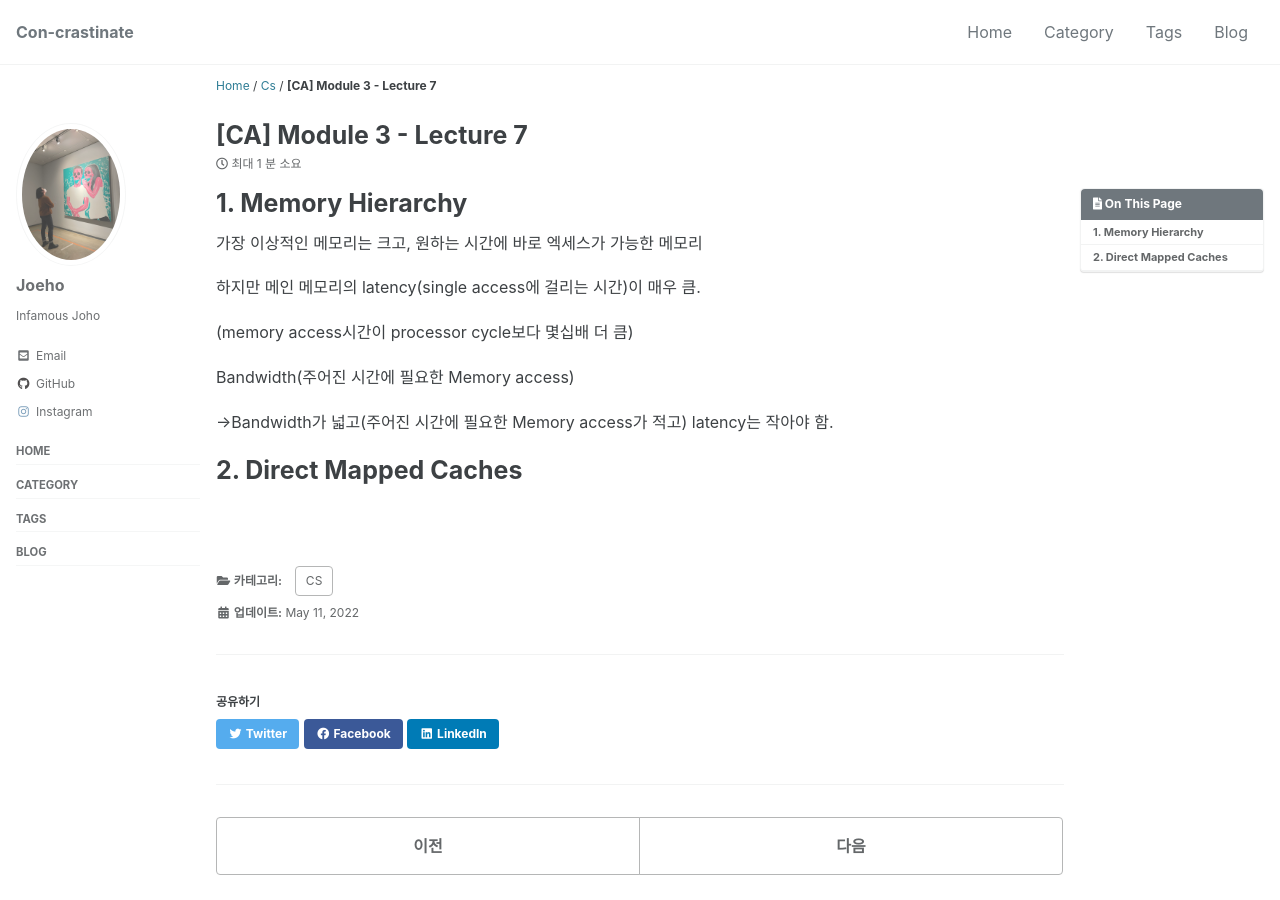
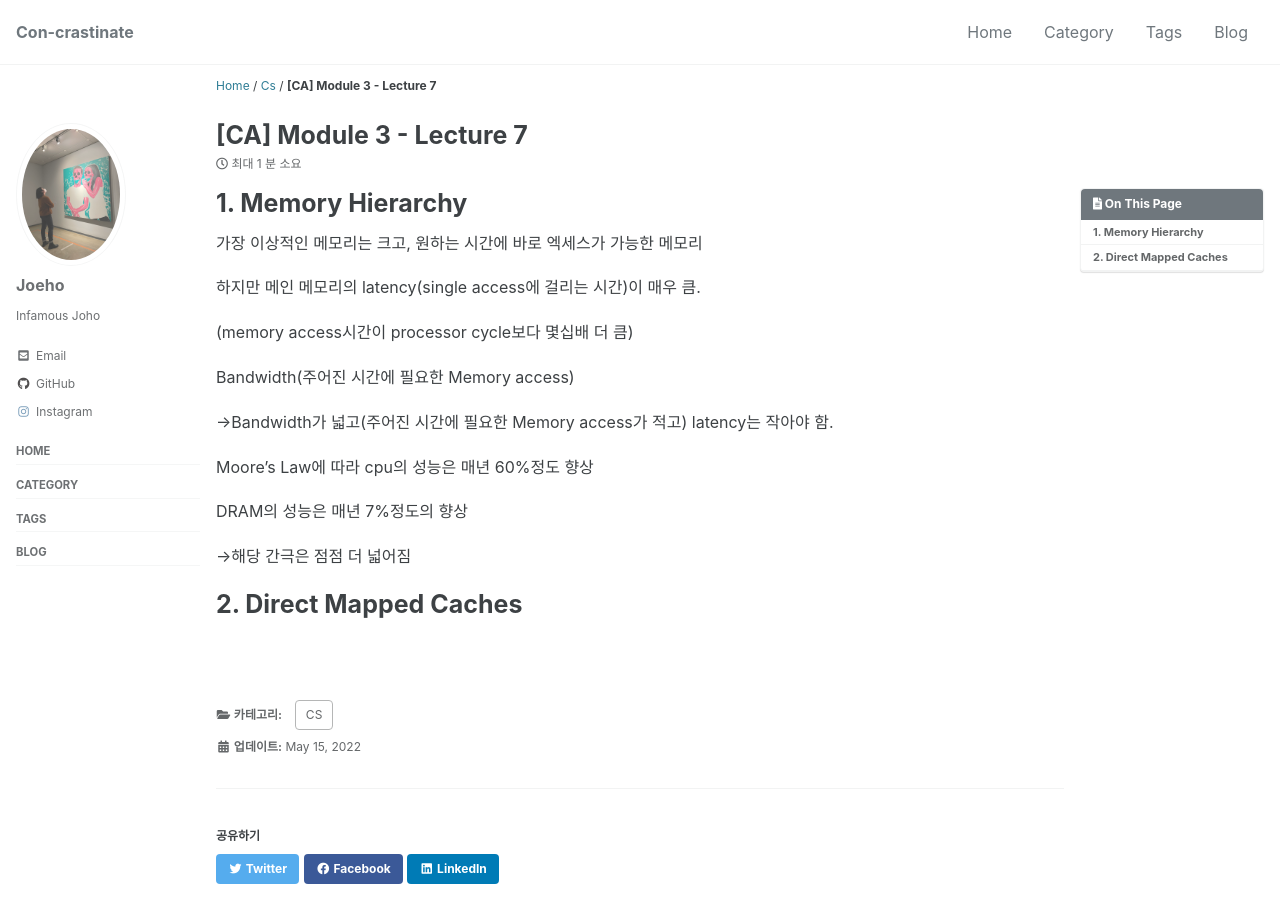
Before and after one commit to joeholee/joeholee.github.io, a Jekyll site: the page built from _posts/2022-05-09-ca-seventh.md, in a window 1280 px wide and 900 px high. Built offline with Jekyll 4.4.1, drawn with Linux system fonts in a browser that asks for light colours; cached includes are drawn as plain includes; some web fonts are replaced; comment, search, counter and statistics services are not loaded.

Commit message:
Update 2022-05-09-ca-seventh.md

```diff
--- a/_posts/2022-05-09-ca-seventh.md
+++ b/_posts/2022-05-09-ca-seventh.md
@@ -13,7 +13,7 @@ toc: true
 toc_sticky: true
 
 date: 2022-05-09
-last_modified_at: 2022-05-11
+last_modified_at: 2022-05-15
 ---
 
 # 1. Memory Hierarchy
@@ -28,6 +28,12 @@ Bandwidth(주어진 시간에 필요한 Memory access)
 
 →Bandwidth가 넓고(주어진 시간에 필요한 Memory access가 적고) latency는 작아야 함.
 
+Moore’s Law에 따라 cpu의 성능은 매년 60%정도 향상
+
+DRAM의 성능은 매년 7%정도의 향상
+
+→해당 간극은 점점 더 넓어짐
+
 # 2. Direct Mapped Caches
 
 <br>
```
